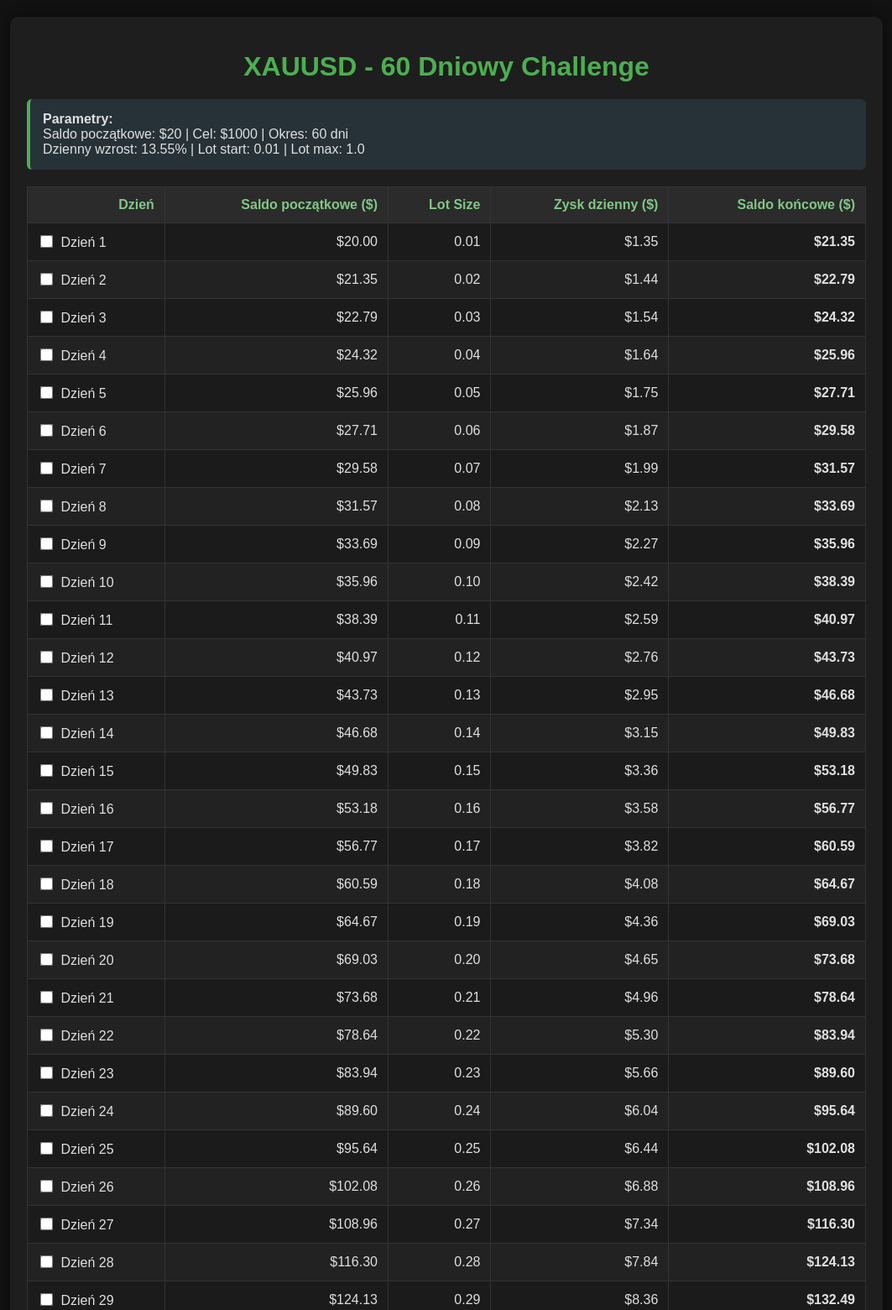
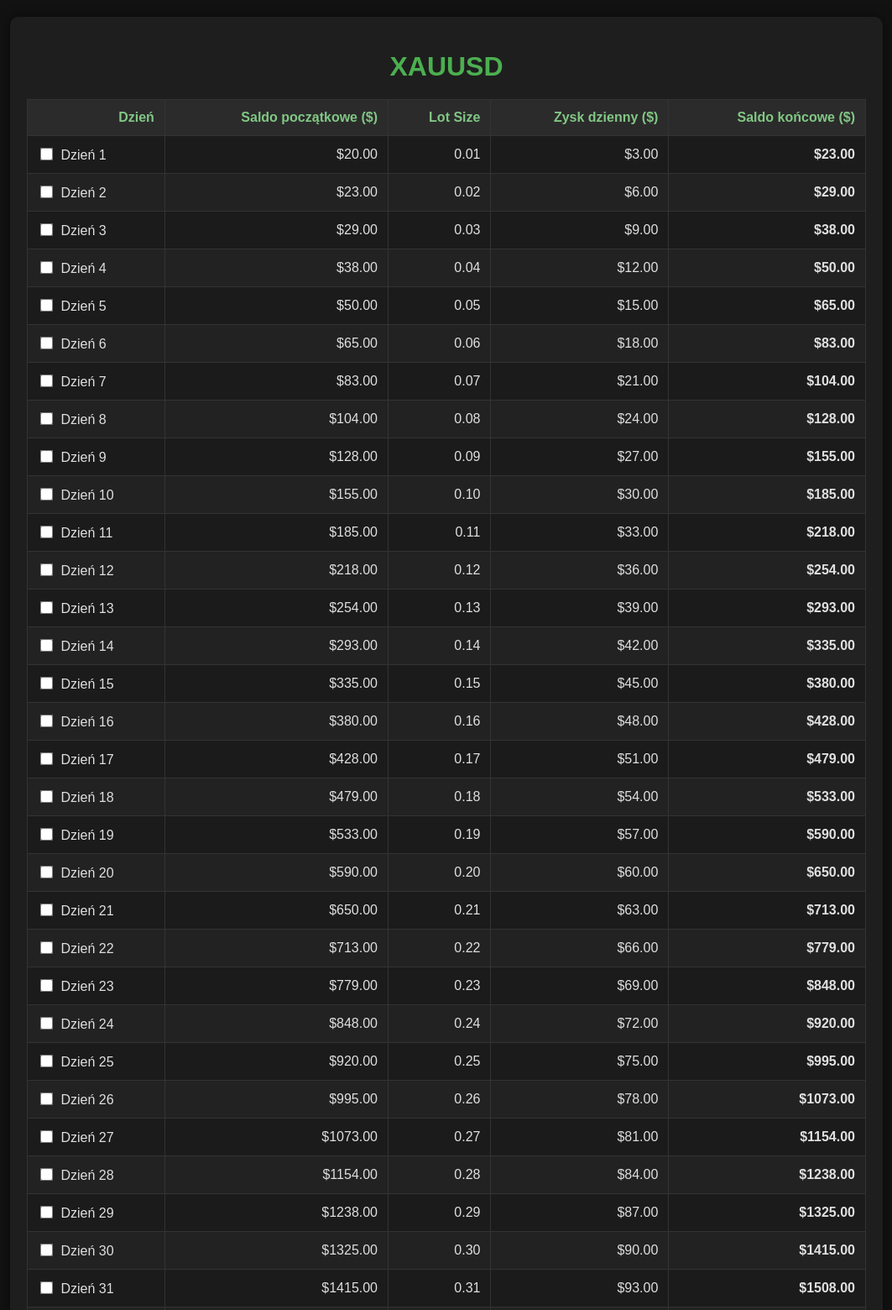
Before and after one commit to ripanysz/20pip, a plain HTML site: page index.html in a window 1280 px wide. Shown: the top 1560 px of the page at 84% size, without its empty margins (108-1171 px from the left). Drawn offline with Linux system fonts and the light colour scheme.

Commit message:
Update index.html

```diff
--- a/index.html
+++ b/index.html
@@ -3,7 +3,7 @@
 <head>
     <meta charset="UTF-8">
     <meta name="viewport" content="width=device-width, initial-scale=1.0">
-    <title>XAUUSD 60 dni Challenge</title>
+    <title>XAUUSD</title>
     <script src="https://cdnjs.cloudflare.com/ajax/libs/xlsx/0.18.5/xlsx.full.min.js"></script>
     <style>
         /* === DARK THEME === */
@@ -79,13 +79,7 @@
 </head>
 <body>
     <div class="container">
-        <h1>XAUUSD - 60 Dniowy Challenge</h1>
-
-        <div class="summary">
-            <strong>Parametry:</strong><br>
-            Saldo początkowe: $20 | Cel: $1000 | Okres: 60 dni<br>
-            Dzienny wzrost: 13.55% | Lot start: 0.01 | Lot max: 1.0
-        </div>
+        <h1>XAUUSD</h1>
 
         <table id="challengeTable">
             <thead>
@@ -104,20 +98,17 @@
     <script>
         function generateData() {
             const dni = 60;
-            const saldoStart = 20;
-            const cel = 1000;
+            let saldo = 20; // saldo początkowe
             const lotStart = 0.01;
             const lotMax = 1.0;
             const lotIncrement = 0.01;
 
-            const r = Math.pow(cel / saldoStart, 1 / dni) - 1;
-
-            let saldo = saldoStart;
             let lot = lotStart;
             const data = [];
 
             for (let day = 1; day <= dni; day++) {
-                const profit = saldo * r;
+                // zysk rośnie o 3 dziennie: 3, 6, 9, 12, ...
+                const profit = day * 3;
                 const saldoEnd = saldo + profit;
 
                 data.push({
```
